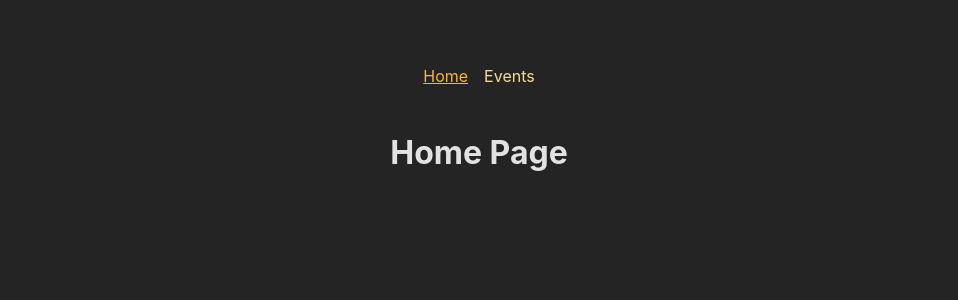
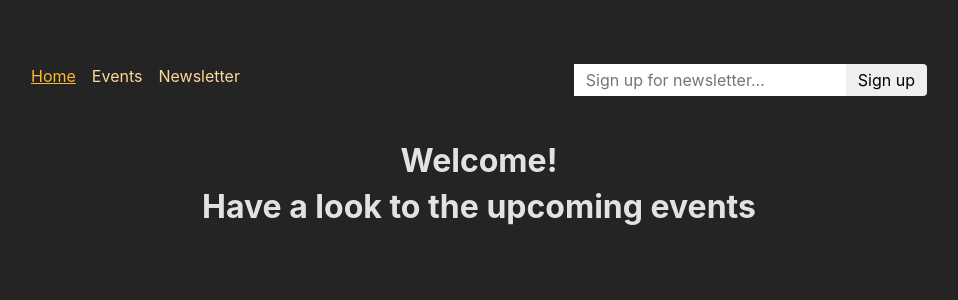
Before and after one commit to NicoBar93/FrontEnd_Backend_Routing_ReactJS, a React (Create React App) app in the folder frontend/: page / in a window 1280 px wide. Shown: the top 300 px of the page, without its empty margins (161-1119 px from the left). Built offline with nearby package versions, Linux system fonts and the light colour scheme.

Commit message:
Project completed with deferring data fetched

```diff
--- a/frontend/src/App.js
+++ b/frontend/src/App.js
@@ -2,7 +2,8 @@
 import HomePage from "./pages/HomePage";
 import EventsPage, { loader as fetchedEvents } from "./pages/EventsPage";
 import EventDetailPage, {
-  loader as eventDetailLoader, action as eventDetailAction
+  loader as eventDetailLoader,
+  action as eventDetailAction,
 } from "./pages/EventDetailPage";
 import NewEventPage from "./pages/NewEventPage";
 import EditEventPage from "./pages/EditEventPage";
@@ -10,6 +11,7 @@
 import EventsRoot from "./pages/EventsRoot";
 import ErrorPage from "./pages/Error";
 import { action as manipulateActionEvent } from "./components/EventForm";
+import NewsletterPage, { action as newsletterAction } from "./pages/Newsletter";
 
 function App() {
   const router = createBrowserRouter([
@@ -18,9 +20,7 @@
       element: <RootLayout />,
       errorElement: <ErrorPage />,
       children: [
-        { index: true,
-          element: <HomePage />
-        },
+        { index: true, element: <HomePage /> },
         {
           path: "events",
           element: <EventsRoot />,
@@ -36,7 +36,8 @@
                   element: <EventDetailPage />,
                   action: eventDetailAction,
                 },
-                { path: "edit",
+                {
+                  path: "edit",
                   element: <EditEventPage />,
                   action: manipulateActionEvent,
                 },
@@ -49,6 +50,11 @@
             },
           ],
         },
+        {
+          path: "newsletter",
+          element: <NewsletterPage />,
+          action: newsletterAction,
+        },
       ],
     },
   ]);
--- a/frontend/src/components/EventsList.js
+++ b/frontend/src/components/EventsList.js
@@ -12,7 +12,7 @@
             key={event.id}
             className={classes.item}
           >
-            <Link to={event.id}>
+            <Link to={`/events/${event.id}`}>
               <img
                 src={event.image}
                 alt={event.title}
--- a/frontend/src/components/MainNavigation.js
+++ b/frontend/src/components/MainNavigation.js
@@ -1,5 +1,6 @@
-import classes from "./MainNavigation.module.css";
-import { NavLink } from "react-router-dom";
+import { NavLink } from 'react-router-dom';
+import classes from './MainNavigation.module.css';
+import NewsletterSignup from './NewsletterSignup';
 
 function MainNavigation() {
   return (
@@ -12,6 +13,7 @@
               className={({ isActive }) =>
                 isActive ? classes.active : undefined
               }
+              end
             >
               Home
             </NavLink>
@@ -26,8 +28,19 @@
               Events
             </NavLink>
           </li>
+          <li>
+            <NavLink
+              to="/newsletter"
+              className={({ isActive }) =>
+                isActive ? classes.active : undefined
+              }
+            >
+              Newsletter
+            </NavLink>
+          </li>
         </ul>
       </nav>
+      <NewsletterSignup />
     </header>
   );
 }
--- a/frontend/src/components/MainNavigation.module.css
+++ b/frontend/src/components/MainNavigation.module.css
@@ -3,7 +3,7 @@
   margin: auto;
   padding: 2rem;
   display: flex;
-  justify-content: center;
+  justify-content: space-between;
 }
 
 .list {
--- /dev/null
+++ b/frontend/src/components/NewsletterSignup.js
@@ -0,0 +1,31 @@
+import classes from "./NewsletterSignup.module.css";
+import { useFetcher } from "react-router-dom";
+import { useEffect } from "react";
+
+function NewsletterSignup() {
+  const fetcher = useFetcher();
+  const { data, state } = fetcher;
+
+  useEffect(() => {
+    if (state === "idle" && data && data.message) {
+      window.alert(data.message);
+    }
+  }, [data, state]);
+
+  return (
+    <fetcher.Form
+      method="post"
+      action="/newsletter"
+      className={classes.newsletter}
+    >
+      <input
+        type="email"
+        placeholder="Sign up for newsletter..."
+        aria-label="Sign up for newsletter"
+      />
+      <button>Sign up</button>
+    </fetcher.Form>
+  );
+}
+
+export default NewsletterSignup;
--- /dev/null
+++ b/frontend/src/components/NewsletterSignup.module.css
@@ -0,0 +1,18 @@
+.newsletter input,
+.newsletter button {
+  font: inherit;
+  padding: 0.25rem 0.75rem;
+  border-radius: 0;
+  border: none;
+}
+
+.newsletter button {
+  border-top-right-radius: 4px;
+  border-bottom-right-radius: 4px;
+  cursor: pointer;
+}
+
+.newsletter button:hover {
+  background-color: var(--color-primary-300);
+  color: var(--color-gray-800);
+}
--- a/frontend/src/pages/EventDetailPage.js
+++ b/frontend/src/pages/EventDetailPage.js
@@ -1,14 +1,29 @@
-import { useRouteLoaderData, redirect } from "react-router-dom";
+import { useRouteLoaderData, redirect, Await } from "react-router-dom";
+import { Suspense } from "react";
 import EventItem from "../components/EventItem";
+import EventsList from "../components/EventsList";
+
 export default function EventsDetailPage() {
-  const data = useRouteLoaderData("event-detail");
+  const { event, events } = useRouteLoaderData("event-detail");
 
-  return <EventItem event={data.event} />;
+  return (
+    <>
+      <Suspense fallback={<p>Loading event details...</p>}>
+        <Await resolve={event}>
+          {(loadedEvent) => <EventItem event={loadedEvent} />}
+        </Await>
+      </Suspense>
+      <Suspense fallback={<p>Loading list of events...</p>}>
+        <Await resolve={events}>
+          {(loadedEvents) => <EventsList events={loadedEvents} />}
+        </Await>
+      </Suspense>
+    </>
+  );
 }
 
-export async function loader({ request, params }) {
-  const id = params.eventId;
-
+// FOR DEFERING CONTENTS
+async function loadEvent(id) {
   const response = await fetch("http://localhost:8080/events/" + id);
 
   if (!response.ok) {
@@ -21,9 +36,25 @@
       }
     );
   } else {
-    return response;
+    const resData = await response.json();
+    return resData.event;
   }
 }
+
+async function loadEvents() {
+  const response = await fetch("http://localhost:8080/events");
+
+  if (!response.ok) {
+    throw new Response(JSON.stringify({ message: "Could not fetch events." }), {
+      status: 500,
+    });
+  } else {
+    const resData = await response.json();
+    return resData.events;
+  }
+}
+
+// END DEFERING CONTENTS
 
 export async function action({ params, request }) {
   const id = params.eventId;
@@ -43,5 +74,14 @@
     );
   }
 
-  return redirect('/events');
+  return redirect("/events");
 }
+
+export async function loader({ request, params }) {
+  const id = params.eventId;
+
+  return {
+    event: await loadEvent(id),
+    events: loadEvents(),
+  };
+}
--- a/frontend/src/pages/EventsPage.js
+++ b/frontend/src/pages/EventsPage.js
@@ -1,20 +1,33 @@
 import EventsList from "../components/EventsList";
-import { useLoaderData } from "react-router-dom";
+import { Suspense } from "react";
+import { useLoaderData, Await } from "react-router-dom";
 export default function EventsPage() {
-  const data = useLoaderData();
-  const events = data.events;
+  const { events } = useLoaderData();
 
-  return <EventsList events={events} />;
+  return (
+    <Suspense fallback={<p style={{ textAlign: "center" }}>Loading...</p>}>
+      <Await resolve={events}>
+        {(loadedEvents) => <EventsList events={loadedEvents} />}
+      </Await>
+    </Suspense>
+  );
+}
+
+async function deferAction() {
+  const response = await fetch("http://localhost:8080/events");
+
+  if (!response.ok) {
+    throw new Response(JSON.stringify({ message: "Could not fetch events." }), {
+      status: 500,
+    });
+  } else {
+    const resData = await response.json();
+    return resData.events;
+  }
 }
 
 export async function loader() {
-  const response = await fetch("http://localhost:8080/events");
-
-  if (!response.ok) {
-    throw new Response(JSON.stringify({message: 'Could not fetch events.'}), {
-      status: 500,
-    })
-  } else {
-    return response;
-  }
+  return {
+    events: deferAction(),
+  };
 }
--- a/frontend/src/pages/HomePage.js
+++ b/frontend/src/pages/HomePage.js
@@ -1,7 +1,8 @@
+import PageContent from "../components/PageContent";
 export default function HomePage() {
-    return (
-        <>
-            <h1>Home Page</h1>
-        </>
-    );
+  return (
+    <PageContent title="Welcome!">
+      <h1>Have a look to the upcoming events</h1>
+    </PageContent>
+  );
 }
--- /dev/null
+++ b/frontend/src/pages/Newsletter.js
@@ -0,0 +1,21 @@
+import NewsletterSignup from "../components/NewsletterSignup";
+import PageContent from "../components/PageContent";
+
+function NewsletterPage() {
+  return (
+    <PageContent title="Join our awesome newsletter!">
+      <NewsletterSignup />
+    </PageContent>
+  );
+}
+
+export default NewsletterPage;
+
+export async function action({ request }) {
+  const data = await request.formData();
+  const email = data.get("email");
+
+  // send to backend newsletter server ...
+  console.log(email);
+  return { message: "Signup successful!" };
+}
```
Also changed, not shown: 1 other file (tests, documents, lock files or other folders).
